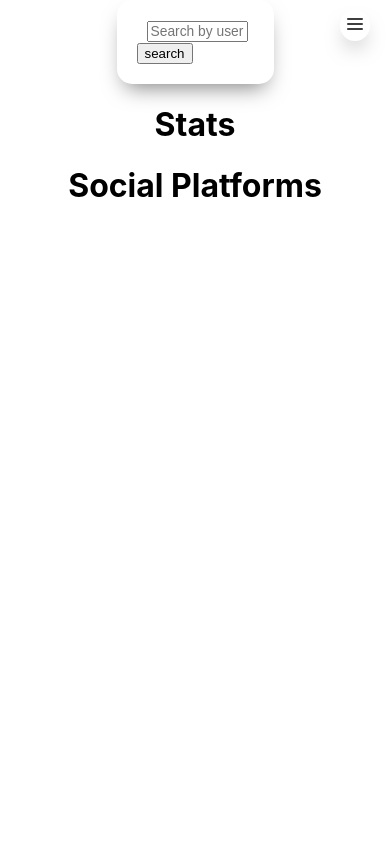
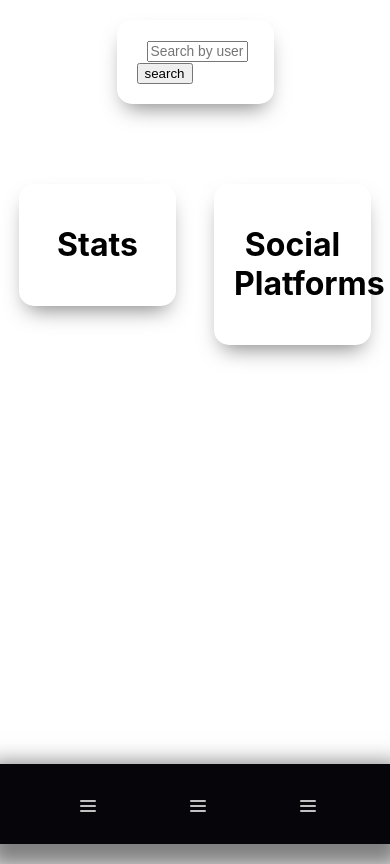
Before and after one commit to AnthonyTB/trackr, a React (Create React App) app in the folder client/: page /Dashboard in a window 390 px wide. Built offline with nearby package versions, Linux system fonts and the light colour scheme; a web font is replaced by a local one.

Commit message:
began the mobile menu

```diff
--- a/client/src/App.css
+++ b/client/src/App.css
@@ -22,3 +22,16 @@ body::-webkit-scrollbar-thumb {
   background-image: var(--gradient);
   border-radius: 15px;
 }
+
+.menu-container {
+  width: 7%;
+  height: 100vh;
+  position: fixed;
+  z-index: 60;
+}
+
+.main-container {
+  width: 100%;
+  height: 100vh;
+  margin: auto auto;
+}
--- a/client/src/App.js
+++ b/client/src/App.js
@@ -14,25 +14,30 @@ import User from './Helpers/User';
 import { Context } from './Components/Context/Context';
 
 function App() {
-  const { isLoggedIn, setUser, loginStatus, hasToken } = React.useContext(
+  const { currentUser, setUser, loginStatus, hasToken } = React.useContext(
     Context
   );
 
   React.useEffect(() => {
-    if (hasToken && !isLoggedIn) {
+    const fetchData = async () => {
+      if (hasToken && !currentUser) {
         if (Token.parseAuthToken()) {
-        User.getCurrentUser(Token.getAuthToken()).then(res =>
-          setUser(res.dbUser)
-        );
+          const response = await User.getCurrentUser(Token.getAuthToken());
+          setUser(response.dbUser);
           loginStatus(true);
         }
       }
-  });
+    };
+    fetchData();
+  }, [currentUser, hasToken, loginStatus, setUser]);
 
   return (
-    <>
+    <div className='App'>
+      <div className='menu-container'>
         <DesktopMenu />
         <MobileMenu />
+      </div>
+      <div className='main-container'>
         <Switch>
           <Route
             exact
@@ -57,7 +62,8 @@ function App() {
           <Route render={routeProps => <Boundary {...routeProps} />} />
         </Switch>
         <Footer />
-    </>
+      </div>
+    </div>
   );
 }
 
--- a/client/src/Components/DesktopMenu/Menu.css
+++ b/client/src/Components/DesktopMenu/Menu.css
@@ -4,7 +4,6 @@
   left: 0;
   top: 0;
   height: 100vh;
-  width: 75px;
   z-index: 60;
   background-color: #06060a;
   box-shadow: 0px 11px 21px -8px rgba(0, 0, 0, 0.5);
@@ -90,7 +89,7 @@
   background-color: #06060a;
   position: absolute;
   top: 140px;
-  left: 60px;
+  left: 55px;
   border-radius: 0 50px 50px 0;
   overflow-x: hidden;
   transition: 0.5s;
--- a/client/src/Components/MobileMenu/Menu.css
+++ b/client/src/Components/MobileMenu/Menu.css
@@ -10,40 +10,52 @@
 
 .Mobile-Menu {
   position: fixed;
-  top: 0;
-  right: 10px;
+  width: 100%;
+  bottom: 0;
+  left: 0;
+  right: 0;
+  height: 80px;
   margin-top: 10px;
-  margin-right: 10px;
-  z-index: 2000;
+  z-index: 3100;
+  background: #06060a;
+  box-shadow: 0px 11px 21px 12px rgba(0, 0, 0, 0.5);
+}
+
+.Mobile-Menu nav {
+  display: grid;
+  grid-template-columns: repeat(3, 110px);
+  margin: auto auto;
+  text-align: center;
+}
+
+.menu-item {
+  margin-top: 30px;
 }
 
 .menu-button {
-  float: right;
   background: #fff;
   padding: 2px 3px 2px 3px;
   border-radius: 50%;
-  margin: 0;
   border: 0;
+  position: relative;
   margin-bottom: 10px;
-  z-index: 2000;
-  box-shadow: 0px 11px 21px -8px rgba(0, 0, 0, 0.5);
+  z-index: 2020;
 }
 
 .slide-out {
   clear: both;
   margin-top: 15px;
-  margin-right: -40px;
   height: 45%;
   width: 200px;
   background-color: #fff;
-  transform: translateX(200px);
-  border-radius: 50px 0 0 50px;
-  overflow-x: hidden;
+  transform: translateY(200px);
+  border-radius: 50px 50px 0 0px;
+  overflow-y: hidden;
   padding-top: 60px;
   transition: 0.5s;
   box-shadow: 0px 11px 21px -8px rgba(0, 0, 0, 0.5);
 }
 
 .slide-out.true {
-  transform: translateX(0px);
+  transform: translateY(0px);
 }
--- a/client/src/Components/MobileMenu/Menu.js
+++ b/client/src/Components/MobileMenu/Menu.js
@@ -31,10 +31,24 @@ function MobileMenu() {
   return (
     <div className='Mobile-Menu'>
       <nav>
-        <button className='menu-button' onClick={() => toggleMenu()}>
-          {menuStatus ? <CloseMenuIcon /> : <MenuIcon />}
-        </button>
-        <div className={`slide-out ${menuStatus}`}>{loginStatus()}</div>
+        <div className='menu-item'>
+          <button className='menu-button' onClick={() => toggleMenu()}>
+            {menuStatus ? <CloseMenuIcon /> : <MenuIcon />}
+          </button>
+          <div className={`slide-out ${menuStatus}`}>{loginStatus()}</div>
+        </div>
+        <div className='menu-item'>
+          <button className='menu-button' onClick={() => toggleMenu()}>
+            {menuStatus ? <CloseMenuIcon /> : <MenuIcon />}
+          </button>
+          <div className={`slide-out ${menuStatus}`}>{loginStatus()}</div>
+        </div>
+        <div className='menu-item'>
+          <button className='menu-button' onClick={() => toggleMenu()}>
+            {menuStatus ? <CloseMenuIcon /> : <MenuIcon />}
+          </button>
+          <div className={`slide-out ${menuStatus}`}>{loginStatus()}</div>
+        </div>
       </nav>
     </div>
   );
--- a/client/src/Components/SVG/menu.js
+++ b/client/src/Components/SVG/menu.js
@@ -9,7 +9,7 @@ export default class Icon extends React.Component {
           fill-rule='evenodd'
           clip-rule='evenodd'
           d='M4 7C4 6.58579 4.33579 6.25 4.75 6.25H19.25C19.6642 6.25 20 6.58579 20 7C20 7.41421 19.6642 7.75 19.25 7.75H4.75C4.33579 7.75 4 7.41421 4 7ZM4 12C4 11.5858 4.33579 11.25 4.75 11.25H19.25C19.6642 11.25 20 11.5858 20 12C20 12.4142 19.6642 12.75 19.25 12.75H4.75C4.33579 12.75 4 12.4142 4 12ZM4.75 16.25C4.33579 16.25 4 16.5858 4 17C4 17.4142 4.33579 17.75 4.75 17.75H19.25C19.6642 17.75 20 17.4142 20 17C20 16.5858 19.6642 16.25 19.25 16.25H4.75Z'
-          fill='#000000'
+          fill='#ffffff'
         />
       </svg>
     );
--- a/client/src/Routes/Dashboard/Dashboard.css
+++ b/client/src/Routes/Dashboard/Dashboard.css
@@ -1,3 +1,50 @@
 .Dashboard h1 {
   text-align: center;
 }
+
+.top-center {
+  margin-top: 20px;
+}
+
+.container {
+  display: -ms-flexbox;
+  display: -webkit-flex;
+  display: flex;
+  -webkit-flex-direction: row;
+  -ms-flex-direction: row;
+  flex-direction: row;
+  -webkit-flex-wrap: wrap;
+  -ms-flex-wrap: wrap;
+  flex-wrap: wrap;
+  -webkit-justify-content: center;
+  -ms-flex-pack: center;
+  justify-content: center;
+  -webkit-align-content: flex-start;
+  -ms-flex-line-pack: start;
+  align-content: flex-start;
+  -webkit-align-items: center;
+  -ms-flex-align: center;
+  align-items: center;
+}
+
+.container-item {
+  background: #fff;
+  padding: 20px;
+  box-shadow: 0px 11px 21px -8px rgba(0, 0, 0, 0.5);
+  width: 30%;
+  margin: auto auto;
+  border-radius: 15px;
+  margin-top: 80px;
+}
+
+.container-item {
+  -webkit-order: 0;
+  -ms-flex-order: 0;
+  order: 0;
+  -webkit-flex: 0 1 auto;
+  -ms-flex: 0 1 auto;
+  flex: 0 1 auto;
+  -webkit-align-self: auto;
+  -ms-flex-item-align: auto;
+  align-self: auto;
+}
--- a/client/src/Routes/Dashboard/Dashboard.js
+++ b/client/src/Routes/Dashboard/Dashboard.js
@@ -20,14 +20,14 @@ function Dashboard() {
   return (
     <div className='Dashboard'>
       {currentUser ? message : ''}
+      <div className='top-center'>
+        <Search />
+      </div>
       <div className='container'>
-        <div className='top-center'>
-          <Search />
-        </div>
-        <div className='mid-left'>
+        <div className='container-item'>
           <DashStats />
         </div>
-        <div className='mid-right'>
+        <div className='container-item'>
           <DashPlatforms />
         </div>
       </div>
--- a/client/src/Routes/Landing/Landing.css
+++ b/client/src/Routes/Landing/Landing.css
@@ -170,7 +170,7 @@
   .curve {
     height: 700px;
     width: 3000px;
-    left: -20px;
+    left: -40px;
     margin-top: -760px;
     padding-bottom: 100px;
   }
```
Lines whose indentation alone changed are shown as unchanged.
